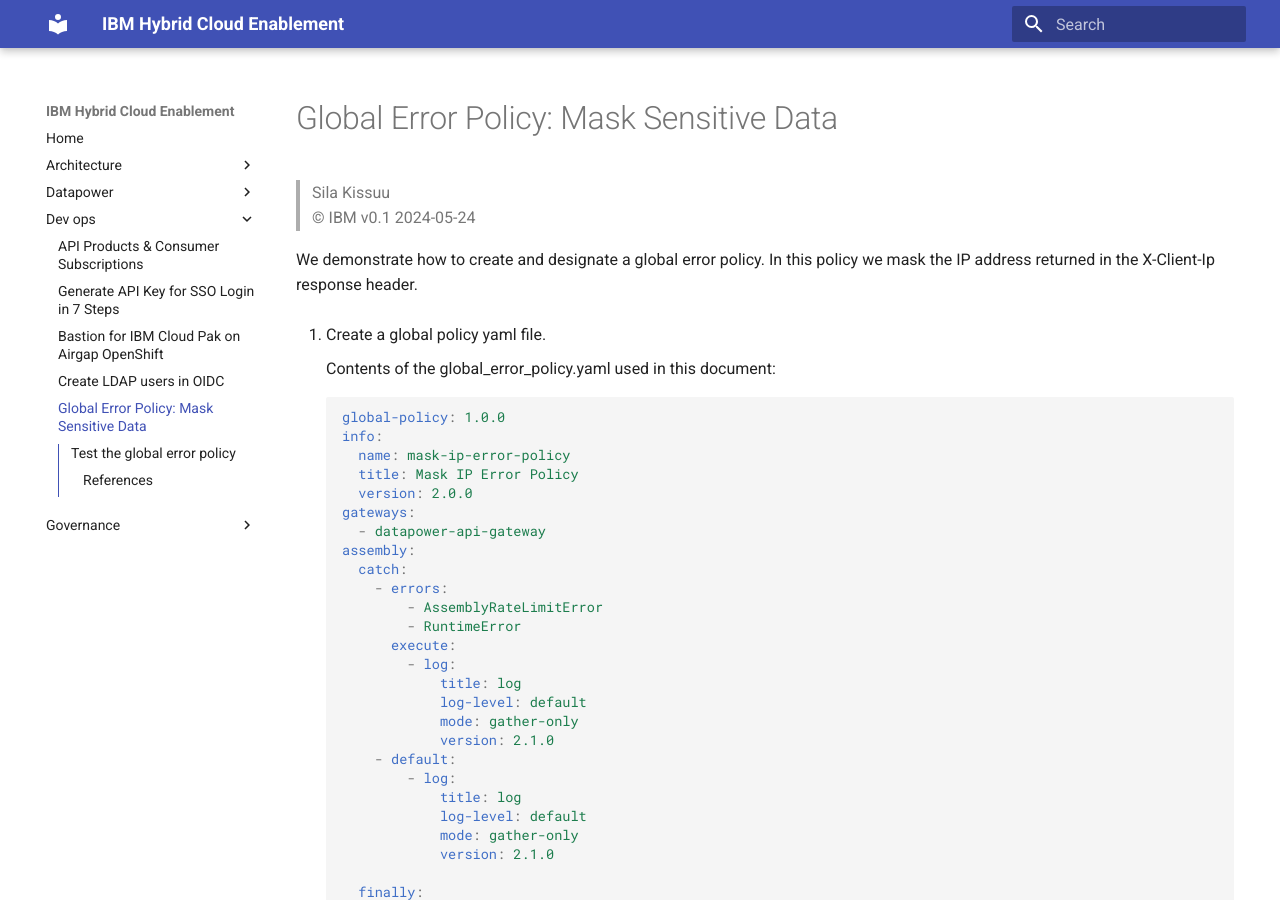
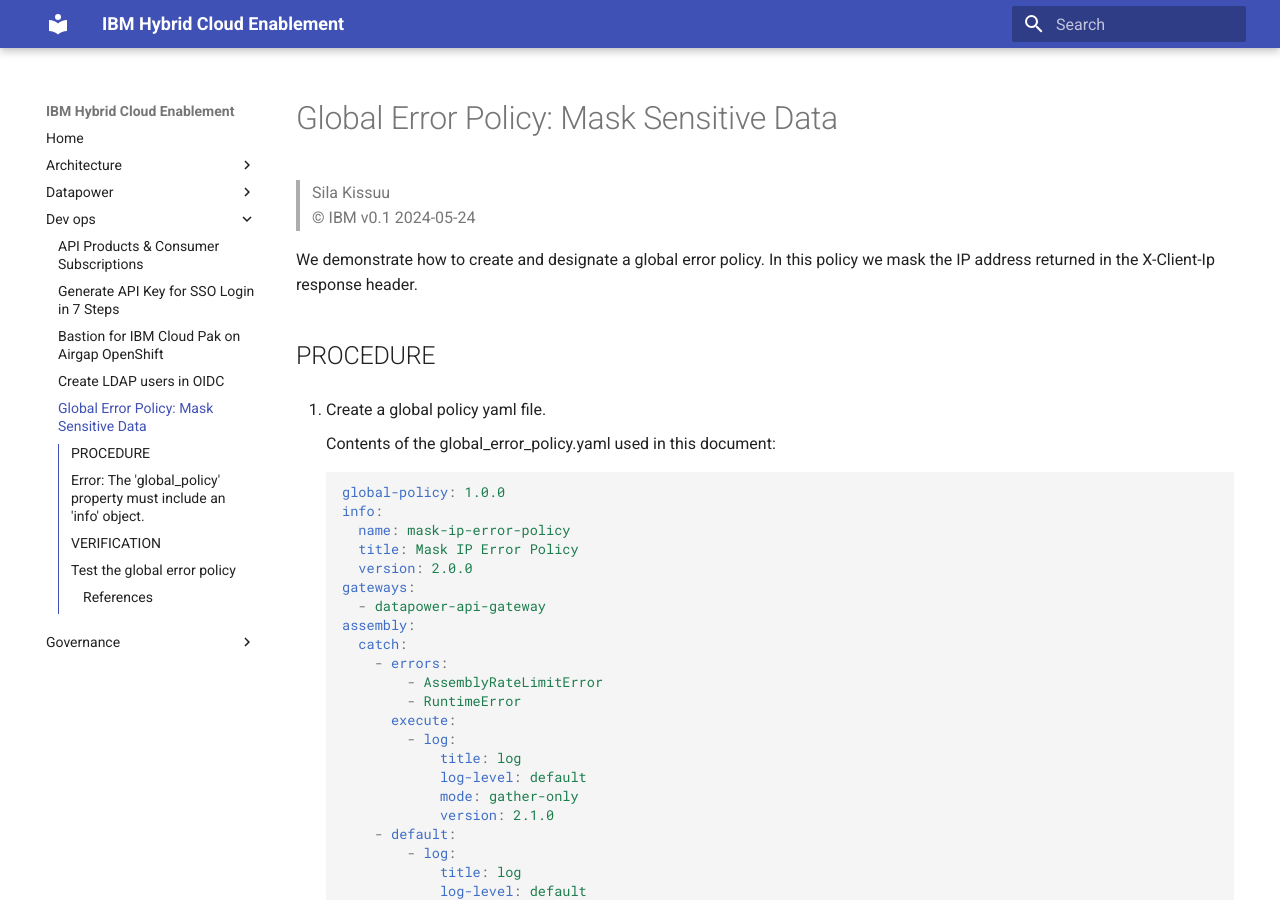
Before and after one commit to ibm-apiconnect/apic-hybrid-cloud-enablement, an MkDocs documentation site: the page built from docs-and-tools/dev-ops/global-error-policy.md, in a window 1280 px wide and 900 px high. Built offline with MkDocs 1.6.1 and Material for MkDocs 9.7.7, drawn with Linux system fonts in a browser that asks for light colours.

Commit message:
Update global-error-policy.md

````diff
--- a/docs-and-tools/dev-ops/global-error-policy.md
+++ b/docs-and-tools/dev-ops/global-error-policy.md
@@ -3,6 +3,8 @@
 >  &copy; IBM v0.1  2024-05-24
 
 We demonstrate how to create and designate a global error policy. In this policy we mask the IP address returned in the X-Client-Ip response header.
+
+## PROCEDURE
 
 1. Create a global policy yaml file.
 
@@ -66,9 +68,11 @@
   ```yaml
   Error: The 'global_policy' property must include an 'info' object.
   ```
+---
 
----
-4. Verify that the global policy has been successfully uploaded to the gateway service.
+## VERIFICATION
+
+1. Verify that the global policy has been successfully uploaded to the gateway service.
 ` apic global-policies:list-all --catalog sandbox --configured-gateway-service apic --org ups --server apim.v10-cd-mgmt.rtp.raleigh.ibm.com --scope catalog`
 
     Response:
````
Also changed, not shown: other parts of docs-and-tools/dev-ops/global-error-policy.md (+1 -1 lines).
